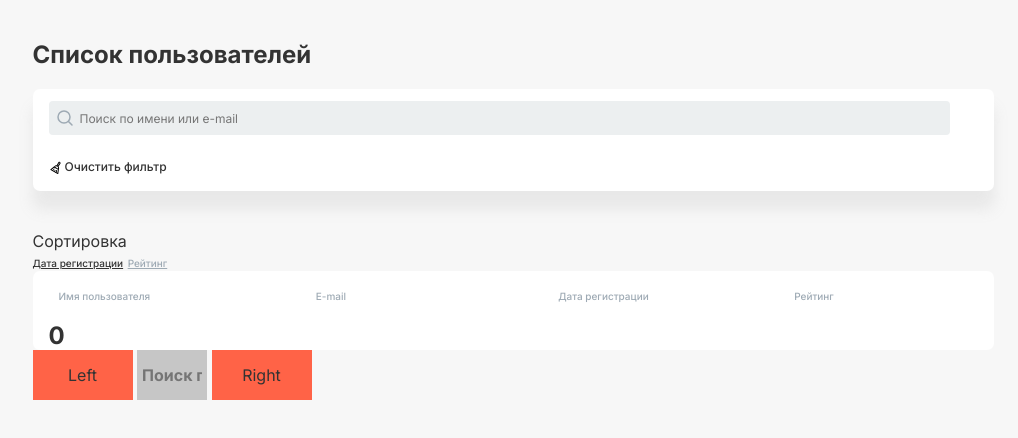
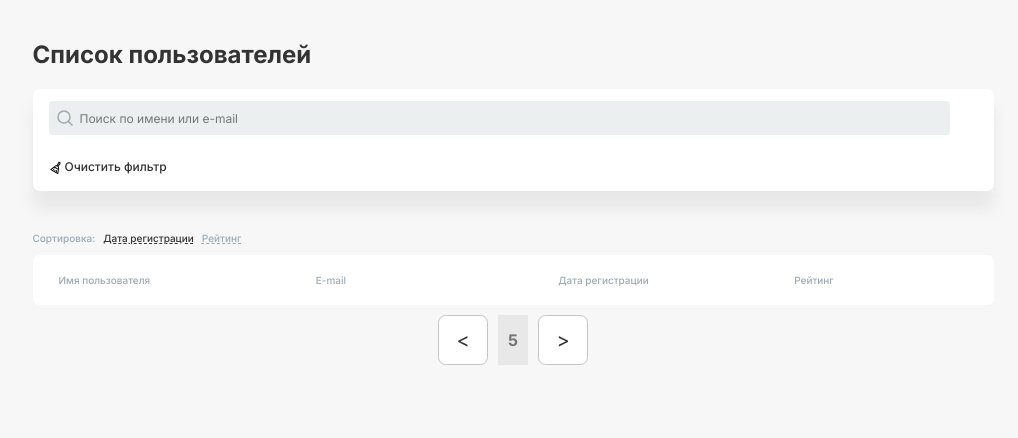
Before and after one commit to mujlax/lab_test, a website: page docs/index.html in a window 1280 px wide. Both pictures are taken after a click on the button "Дата регистрации". Shown: the whole page, without its empty margins (127-1145 px from the left). Drawn offline with Linux system fonts and the light colour scheme; no server answers.

Commit message:
deleteSort default

```diff
--- a/docs/index.html
+++ b/docs/index.html
@@ -1,12 +1,15 @@
 <!DOCTYPE html>
 <html lang="en">
+
 <head>
   <meta charset="UTF-8">
   <meta name="viewport" content="width=device-width, initial-scale=1.0">
   <title>&#128126 lab_Zyablitsev</title>
-    <link rel="stylesheet" href="./styles/main.css"></link>
+  <link rel="stylesheet" href="./styles/main.css">
+  </link>
   <link rel="icon" type="image/x-icon" href="/img/bug.ico">
 </head>
+
 <body>
 
   <div class="container">
@@ -14,7 +17,8 @@
       <h1 class="list__title">Список пользователей</h1>
       <div class="form__search">
         <label class="search__label">
-                    <input onchange="searchUser(this)" type="text" class="search__input" name="email" id="" placeholder="Поиск по имени или e-mail">
+          <input onchange="searchUser(this)" type="text" class="search__input" name="email" id=""
+            placeholder="Поиск по имени или e-mail">
         </label>
         <button onclick="remove(this)" href="#" class="reset__users">Очистить фильтр</button>
       </div>
@@ -25,11 +29,14 @@
             </div> -->
     </section>
 
-        <section class="section-table_inner">
+    <section class="section section-table_inner">
       <h1 class="visually-hidden">Список пользователей</h1>
-            <h2>Сортировка</h2>
-            <button type="button" class="btn-sort btn-sort_isActive" onclick="sortRegistration(this)" value="default">Дата регистрации</button>
+      <div class="table-header_button">
+        <h2 class="title_sort">Сортировка:</h2>
+        <button type="button" class="btn-sort" onclick="sortRegistration(this)" value="default">Дата
+          регистрации</button>
         <button type="button" class="btn-sort" onclick="sortRating(this)" value="sortAsc">Рейтинг</button>
+      </div>
       <div class="table-container">
         <table id="zen">
           <thead>
@@ -52,9 +59,11 @@
           </tbody>
         </table>
       </div>
-            <button onclick="dec()" class="btn-pagination btn-pagination__left" value="left">Left</button>
-            <input onchange="setStep(this.value)" class="input-pagination" placeholder="Поиск по имени или e-mail">
-            <button onclick="inc()" class="btn-pagination btn-pagination__right" value="right">Right</button>
+      <div class="table-bottom_button">
+        <button onclick="dec()" class="btn-pagination btn-pagination__left" value="left"><</button>
+        <input onchange="setStep(this.value)" class="input-pagination" placeholder="5">
+        <button onclick="inc()" class="btn-pagination btn-pagination__right" value="right">></button>
+      </div>
 
     </section>
   </div>
@@ -65,4 +74,5 @@
 
   <script src="./js/index.js"></script>
 </body>
+
 </html>
--- a/docs/js/index.js
+++ b/docs/js/index.js
@@ -1,3 +1,5 @@
+"use strict";
+
 let rows = [];
 let rowsDefault;
 
@@ -54,9 +56,7 @@ function renderTable(rows) {
     const tableBody = table.querySelector("tbody");
 
     tableBody.innerHTML = "<tr></tr>";
-    const counter = document.createElement("h1");
-    counter.textContent = rows.length;
-    tableBody.appendChild(counter);
+
     for (const row of rows) {
         const rowElement = document.createElement("tr");
 
@@ -182,5 +182,25 @@ function remove() {
     renderTable(rows);
 }
 
+function buttonsTest() {
+    const btnsSort = document.getElementsByClassName("btn-sort")
+    for (let i = 0; i < btnsSort.length; i++) {
+        btnsSort[i].addEventListener("click", function() {
+            const currentActive = document.querySelector(".btn-sort_isActive");
+            if (currentActive != null) {
+                currentActive.classList.remove("btn-sort_isActive");
+            }
+            this.classList.add("btn-sort_isActive")
+        })
+    };
+
+
+
+
+
+    //console.log(btns);
+}
+buttonsTest()
+
 console.log(rows);
 //document.querySelector("table").innerHTML = "<tr></tr>"
--- a/src/js/index.js
+++ b/src/js/index.js
@@ -1,3 +1,5 @@
+"use strict";
+
 let rows = [];
 let rowsDefault;
 
@@ -54,9 +56,7 @@ function renderTable(rows) {
     const tableBody = table.querySelector("tbody");
 
     tableBody.innerHTML = "<tr></tr>";
-    const counter = document.createElement("h1");
-    counter.textContent = rows.length;
-    tableBody.appendChild(counter);
+
     for (const row of rows) {
         const rowElement = document.createElement("tr");
 
@@ -182,5 +182,25 @@ function remove() {
     renderTable(rows);
 }
 
+function buttonsTest() {
+    const btnsSort = document.getElementsByClassName("btn-sort")
+    for (let i = 0; i < btnsSort.length; i++) {
+        btnsSort[i].addEventListener("click", function() {
+            const currentActive = document.querySelector(".btn-sort_isActive");
+            if (currentActive != null) {
+                currentActive.classList.remove("btn-sort_isActive");
+            }
+            this.classList.add("btn-sort_isActive")
+        })
+    };
+
+
+
+
+
+    //console.log(btns);
+}
+buttonsTest()
+
 console.log(rows);
 //document.querySelector("table").innerHTML = "<tr></tr>"
--- a/src/styles/main.scss
+++ b/src/styles/main.scss
@@ -87,6 +87,20 @@
 
 /* TABLE */
 
+.table-header_button {
+    display: flex;
+    gap: 8px;
+    margin-bottom: 10px;
+}
+
+.title_sort {
+    color: #9EAAB4;
+    font-size: 10px;
+    font-style: normal;
+    font-weight: 500;
+    line-height: 14px;
+}
+
 .btn-remove {
     width: 15px;
     height: 15px;
@@ -102,6 +116,7 @@
     font-style: normal;
     font-weight: 500;
     line-height: 14px;
+    text-decoration-style: dashed;
 
     &_isActive {
         color: #333333;
@@ -110,6 +125,7 @@
 
 .table-container {
     padding: 0 16px;
+    margin-bottom: 10px;
     border-radius: 7px;
     background-color: #FFFFFF;
 
@@ -197,16 +213,27 @@ td {
 }
 
 .btn-pagination {
-    background-color: tomato;
-    width: 100px;
+    background-color: rgb(255, 255, 255);
+    border: solid 1px #c4c4c4;
+    border-radius: 15%;
+    width: 50px;
     height: 50px;
+    text-align: center;
+
+    font-size: 20px;
 }
 
 .input-pagination {
     padding: 5px;
     text-align: center;
-    width: 70px;
+    width: 30px;
     height: 50px;
     font-weight: 900;
-    background-color: #c6c6c6;
+    background-color: #e8e8e8;
 }
+
+.table-bottom_button {
+    display: flex;
+    justify-content: center;
+    gap: 10px;
+}
```
Also changed, not shown: src/html/index.html (+18 -8 lines), docs/styles/main.css. Lines whose indentation alone changed are shown as unchanged.
